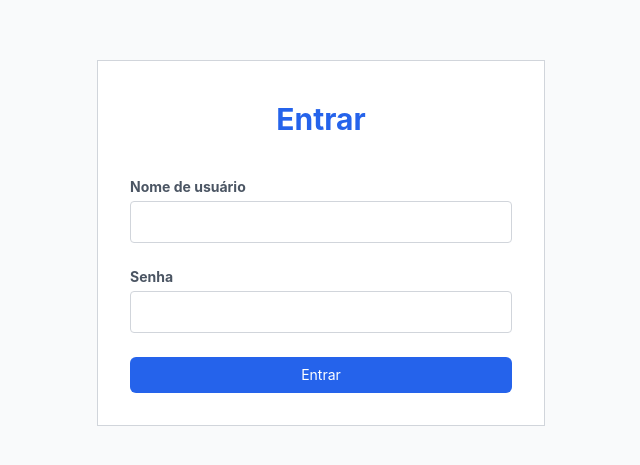
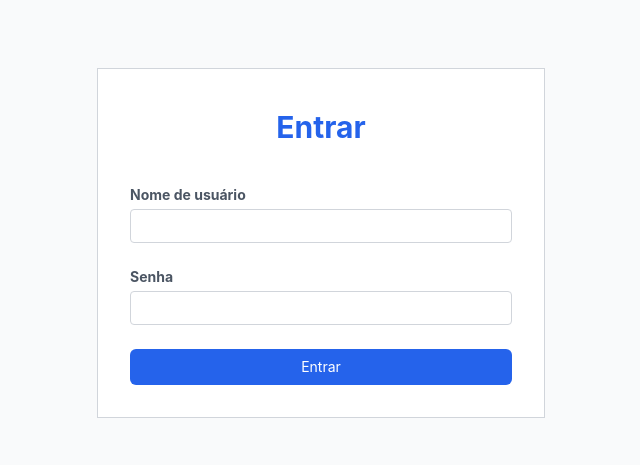
Before and after one commit to Arthucunha/Login-Screen-with-MongoDB---ExpressJS, a React (Create React App) app in the folder my-app/: page / in a window 1280 px wide. Shown: the part 165-630 px from the top of the page, without its empty margins (319-959 px from the left). Built offline with nearby package versions, Linux system fonts and the light colour scheme.

Commit message:
adjusting padding on form input fields

```diff
--- a/my-app/src/App.tsx
+++ b/my-app/src/App.tsx
@@ -26,11 +26,11 @@ function App() {
           <form action="" className='space-y-6'>
             <div>
               <label htmlFor="" className='text-sm font-bold text-gray-600 block'>Nome de usuário</label>
-              <input type="text" className='w-full p-2 border border-gray-300 rounded mt-1' />
+              <input type="text" className='w-full p-1 border border-gray-300 rounded mt-1' />
             </div>
             <div>
               <label htmlFor="" className='text-sm font-bold text-gray-600 block'>Senha</label>
-              <input type="password" className='w-full p-2 border border-gray-300 rounded mt-1' />
+              <input type="password" className='w-full p-1 border border-gray-300 rounded mt-1' />
             </div>
             <div>
               <button className='w-full py-2 px-4 bg-blue-600 hover:bg-clue-700 rounded-md text-white text-sm  '>Entrar</button>
```
